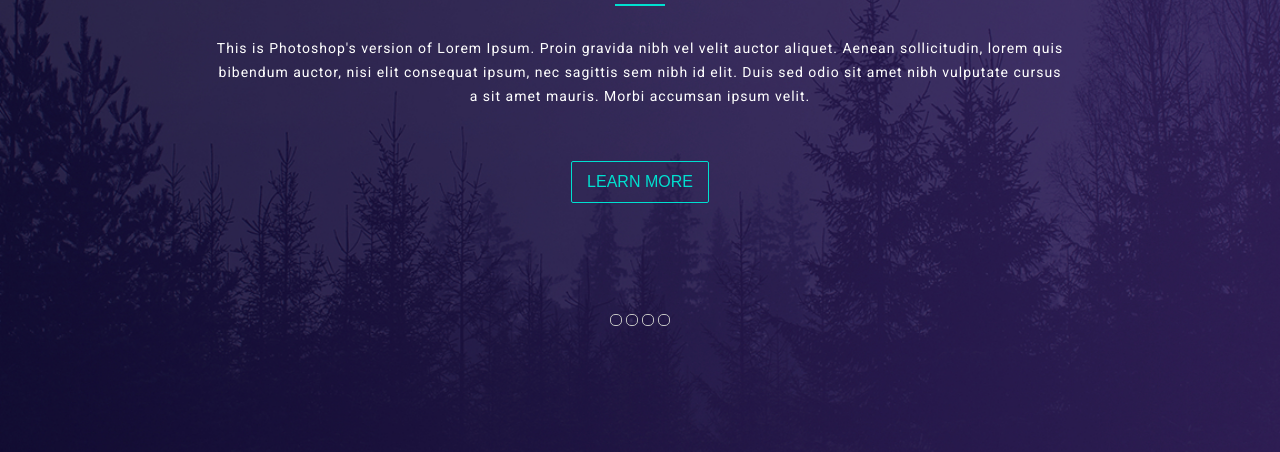
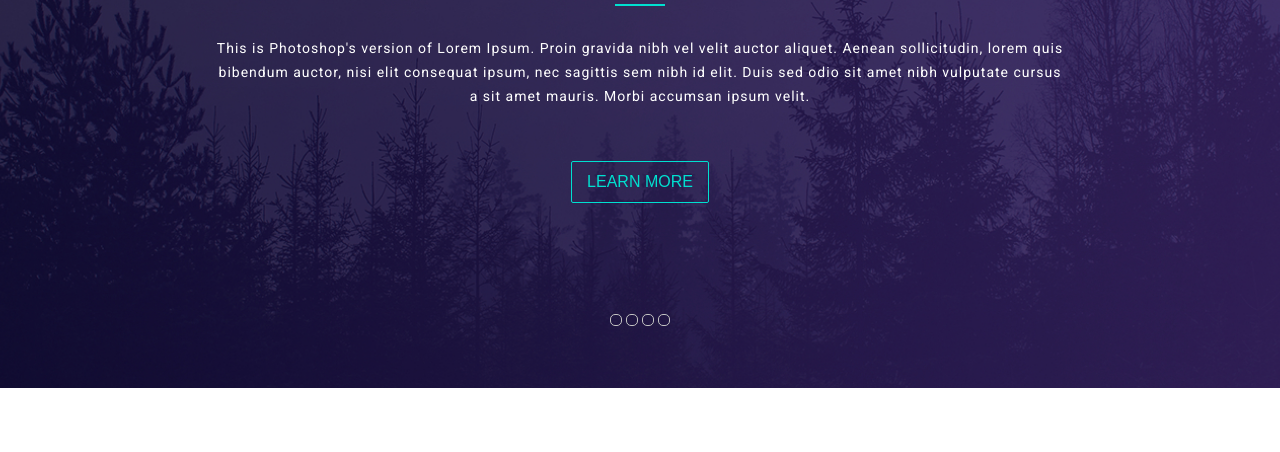
Before and after one commit to kubikcon/kubicon, a plain HTML site: page DZvolan/index.html in a window 1280 px wide. Shown: the part 287-739 px from the top of the page. Drawn offline with nearby package versions, Linux system fonts and the light colour scheme; a web font is replaced by a local one.

Commit message:
Update style.css

```diff
--- a/DZvolan/style.css
+++ b/DZvolan/style.css
@@ -50,7 +50,7 @@ p{
     background: url(images/header/backgroundimage_p1.jpg)  no-repeat center/cover;
     flex-direction: column;
     position: relative;
-    height:740px;
+    height:100%;
 }
 
 .header{
```
